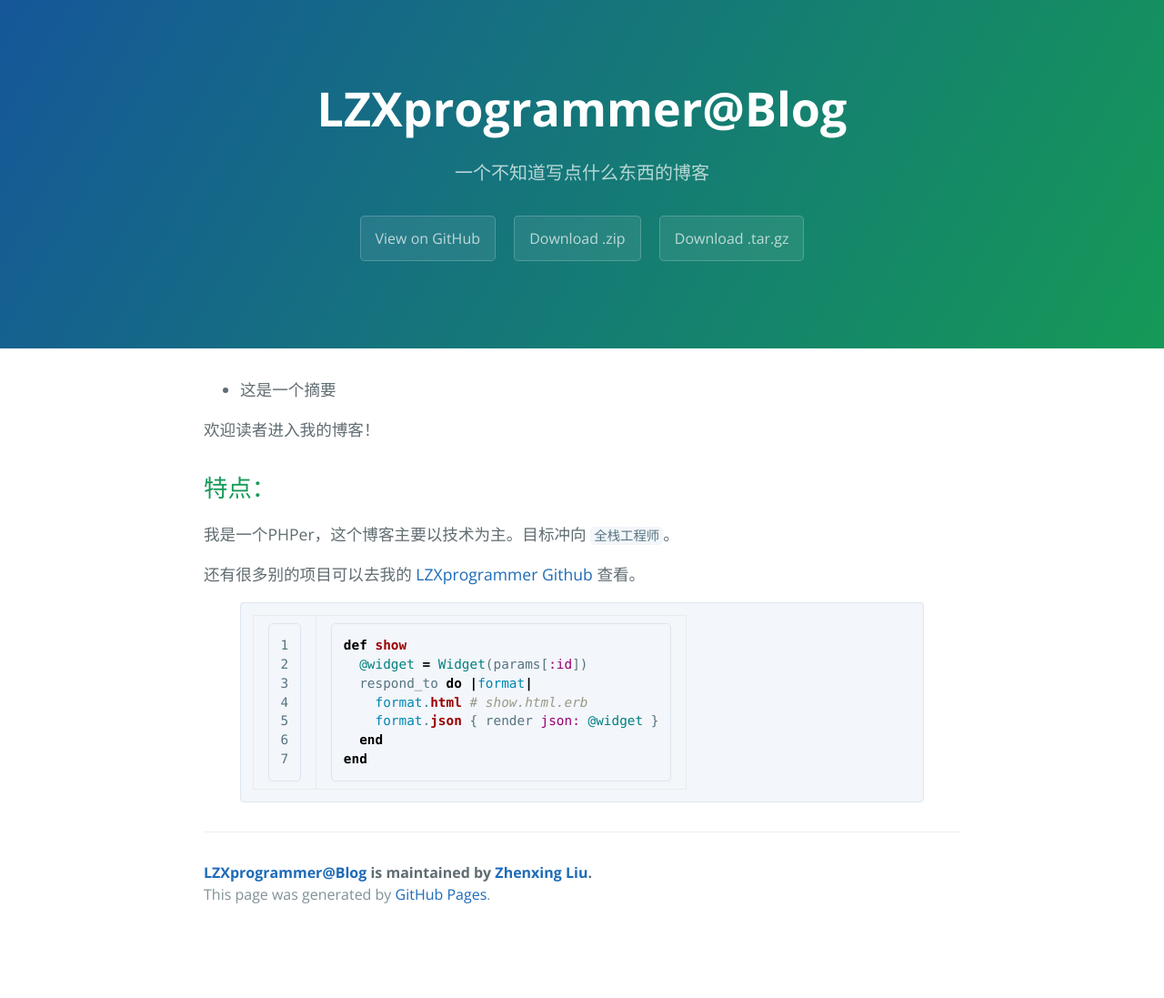
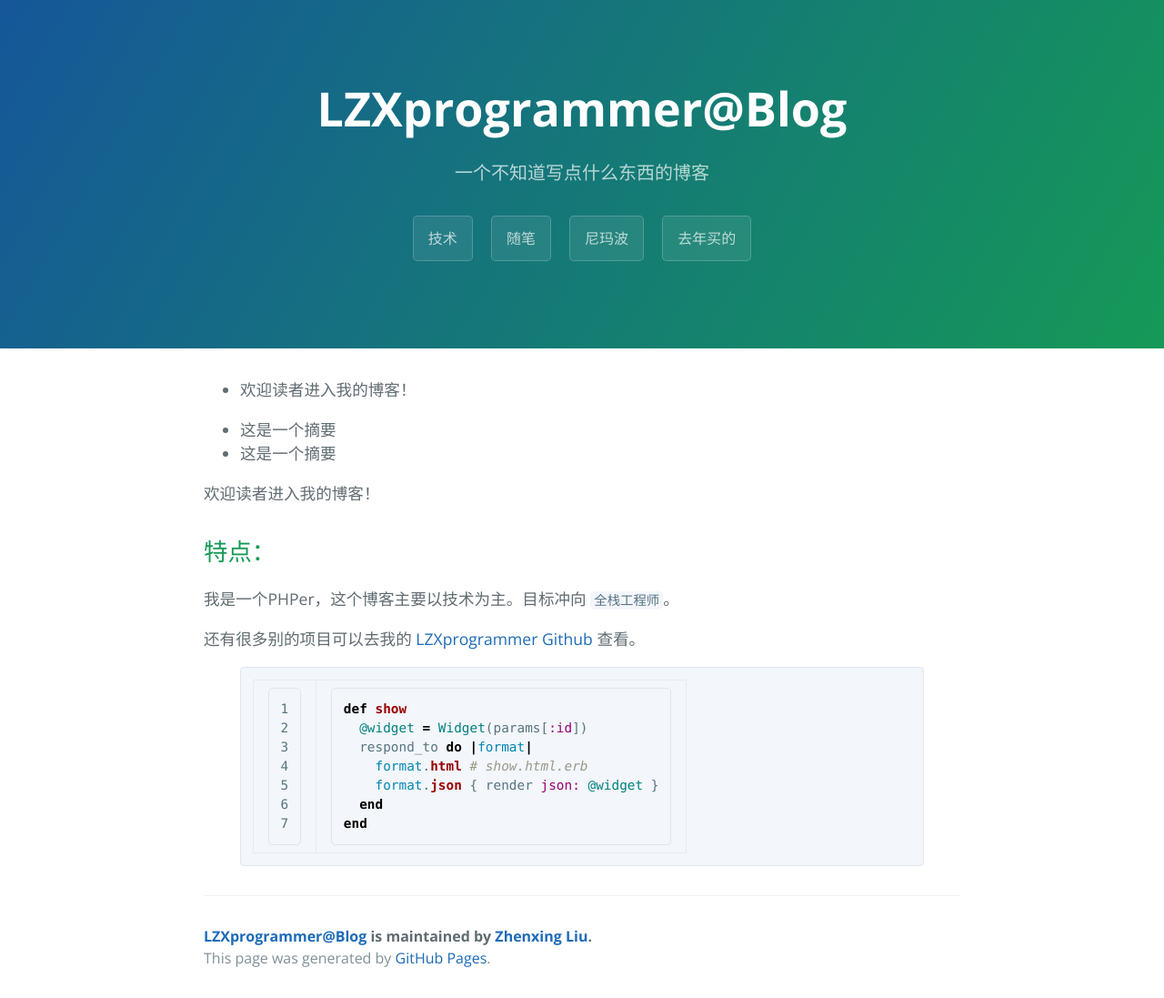
Before and after one commit to LZXprogrammer/LZXprogrammer.github.io, a Jekyll site: the page built from _posts/main/2018-04-25-welcome-blog.markdown, in a window 1280 px wide. Shown: the whole page at 91% size. Built offline with Jekyll 4.4.1, drawn with Linux system fonts in a browser that asks for light colours; before the commit the page ends 1027 px from its top, so only the background shows below that.

Commit message:
对文章进行分类

```diff
--- a/_includes/page-header.html
+++ b/_includes/page-header.html
@@ -1,7 +1,8 @@
 <section class="page-header">
   <h1 class="project-name">{{ site.title }}</h1>
   <h2 class="project-tagline">{{ site.tagline }}</h2>
-  <a href="#" class="btn">View on GitHub</a>
-  <a href="#" class="btn">Download .zip</a>
-  <a href="#" class="btn">Download .tar.gz</a>
+  <a href="{{ site.baseurl }}/categories.html" class="btn">技术</a>
+  <a href="#" class="btn">随笔</a>
+  <a href="#" class="btn">尼玛波</a>
+  <a href="#" class="btn">去年买的</a>
 </section>
--- /dev/null
+++ b/_posts/main/2018-04-25-welcome-log.markdown
@@ -0,0 +1,52 @@
+---
+layout: default
+title:  "Welcome to LZXprogrammer@Blog!"
+date:   2018-04-25 17:50:00
+categories: main
+excerpt: "这是一个摘要"
+---
+
+<ul>
+  {% for post in site.posts %}
+    <li>
+      <!-- <a href="{{ post.url }}">{{ post.title }}</a> -->
+      {{ post.excerpt }}
+    </li>
+  {% endfor %}
+</ul>
+
+欢迎读者进入我的博客！
+## 特点：
+我是一个PHPer，这个博客主要以技术为主。目标冲向 `全栈工程师`。
+
+还有很多别的项目可以去我的 [LZXprogrammer Github][LZX@github] 查看。
+
+[LZX@github]: https://github.com/LZXprogrammer
+
+{% highlight ruby linenos %}
+def show
+  @widget = Widget(params[:id])
+  respond_to do |format|
+    format.html # show.html.erb
+    format.json { render json: @widget }
+  end
+end
+{% endhighlight %}
+
+<!-- You'll find this post in your `_posts` directory - edit this post and re-build (or run with the `-w` switch) to see your changes!
+To add new posts, simply add a file in the `_posts` directory that follows the convention: YYYY-MM-DD-name-of-post.ext.
+
+Jekyll also offers powerful support for code snippets:
+
+{% highlight ruby %}
+def print_hi(name)
+  puts "Hi, #{name}"
+end
+print_hi('Tom')
+#=> prints 'Hi, Tom' to STDOUT.
+{% endhighlight %}
+
+Check out the [Jekyll docs][jekyll] for more info on how to get the most out of Jekyll. File all bugs/feature requests at [Jekyll's GitHub repo][jekyll-gh].
+
+[jekyll-gh]: https://github.com/mojombo/jekyll
+[jekyll]:    http://jekyllrb.com -->
--- /dev/null
+++ b/_posts/skill/2018-05-03-skill_blog.markdown
@@ -0,0 +1,12 @@
+---
+layout: default
+title:  "skill blog!"
+date:   2018-05-03 00:00:00
+categories: skill
+---
+
+欢迎读者进入我的博客！
+
+还有很多别的项目可以去我的 [LZXprogrammer Github][LZX@github] 查看。
+
+[LZX@github]: https://github.com/LZXprogrammer
```
Also changed, not shown: categories.html (added, +14 -0 lines), index.html (+6 -2 lines), _posts/main/2018-04-25-welcome-blog.markdown (renamed from _posts/2018-04-25-welcome-blog.markdown).
